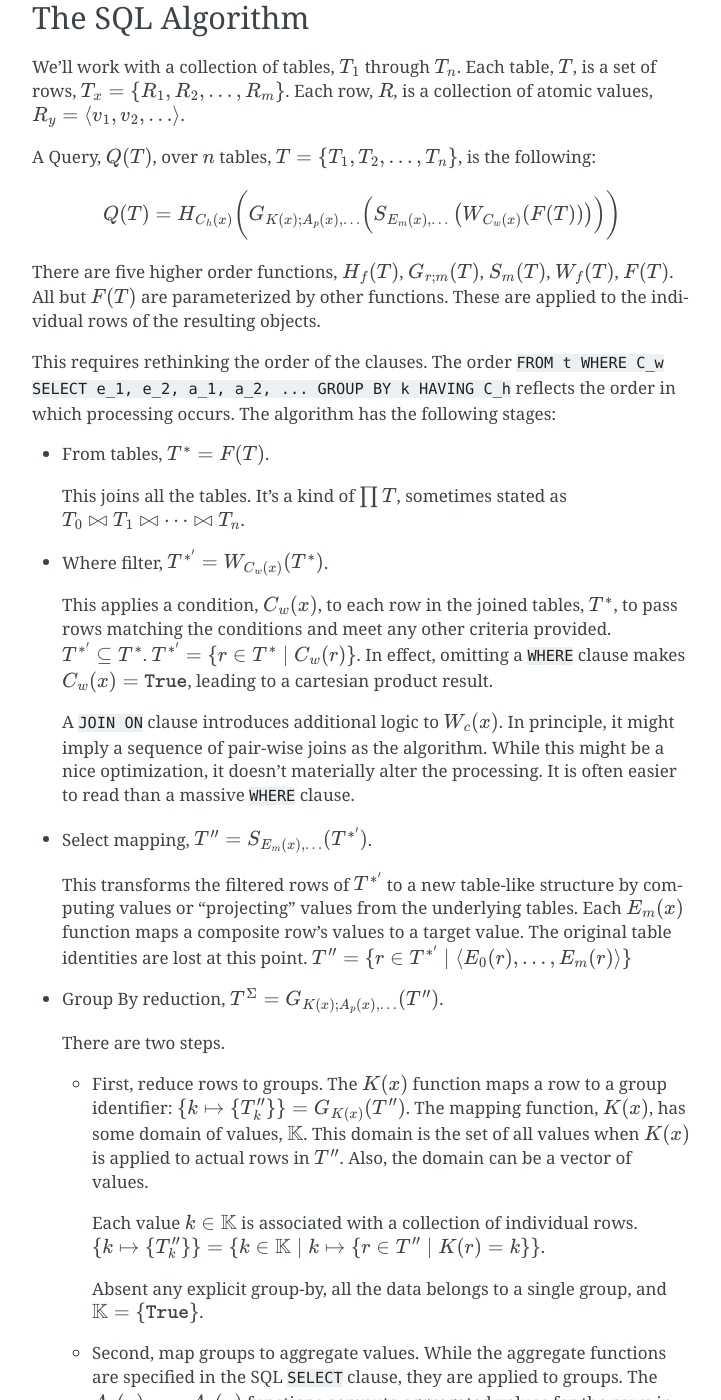
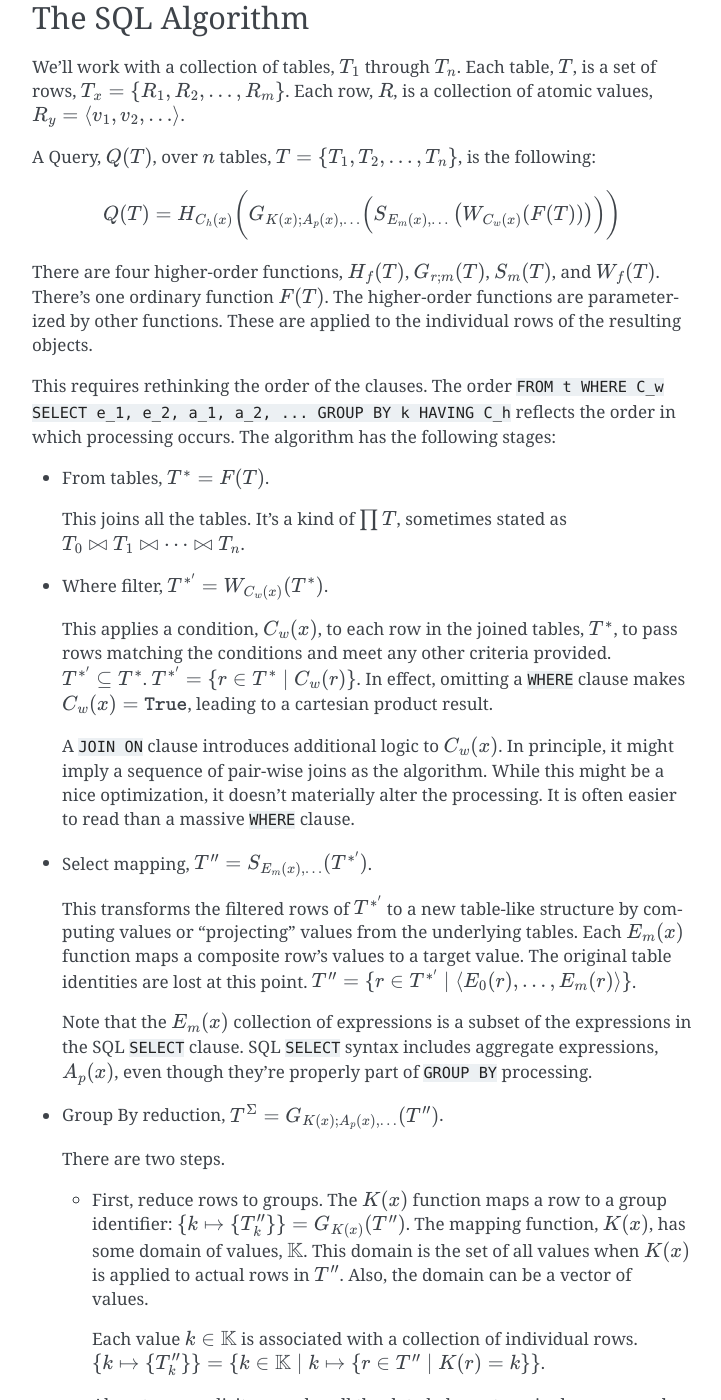
Before and after one commit to slott56/functional-SQL, a Sphinx documentation site: the page built from docs/concept.rst, in a window 1280 px wide and 1400 px high, scrolled down 1388 px. Shown: the whole window, without its empty margins (388-1109 px from the left). Built offline with Sphinx 7.4.7, drawn with Linux system fonts in a browser that asks for light colours; some of the changed text lies outside the part shown.

Commit message:
A minor cleanup to the documentation.

```diff
--- a/docs/concept.rst
+++ b/docs/concept.rst
@@ -73,8 +73,9 @@
 
     Q(T) = H_{C_h(x)} \biggl( G_{K(x); A_p(x), \dots} \Bigl( S_{E_m(x), \dots} \left( W_{C_w(x)} ( F(T) ) \right) \Bigr) \biggr)
 
-There are five higher order functions, :math:`H_f(T)`, :math:`G_{r;m}(T)`, :math:`S_m(T)`, :math:`W_f(T)`, :math:`F(T)`.
-All but :math:`F(T)` are parameterized by other functions.
+There are four higher-order functions, :math:`H_f(T)`, :math:`G_{r;m}(T)`, :math:`S_m(T)`, and :math:`W_f(T)`.
+There's one ordinary function :math:`F(T)`.
+The higher-order functions are parameterized by other functions.
 These are applied to the individual rows of the resulting objects.
 
 This requires rethinking the order of the clauses.
@@ -90,13 +91,16 @@
     This applies a condition, :math:`C_w(x)`, to each row in the joined tables, :math:`T^{*}`, to pass rows matching the conditions and meet any other criteria provided. :math:`T^{*^\prime} \subseteq T^{*}`.
     :math:`T^{*^\prime} = \{ r \in T^{*} \mid C_w(r) \}`. In effect, omitting a ``WHERE`` clause makes :math:`C_w(x) = \mathtt{True}`, leading to a cartesian product result.
 
-    A ``JOIN ON`` clause introduces additional logic to :math:`W_c(x)`. In principle, it might imply a sequence of pair-wise joins as the algorithm. While this might be a nice optimization, it doesn't materially alter the processing.
+    A ``JOIN ON`` clause introduces additional logic to :math:`C_w(x)`. In principle, it might imply a sequence of pair-wise joins as the algorithm. While this might be a nice optimization, it doesn't materially alter the processing.
     It is often easier to read than a massive ``WHERE`` clause.
 
 -   Select mapping, :math:`T^{\prime\prime} = S_{E_m(x), \dots}(T^{*^\prime})`.
 
     This transforms the filtered rows of :math:`T^{*^\prime}` to a new table-like structure by computing values or "projecting" values from the underlying tables. Each :math:`E_m(x)` function maps a composite row's values to a target value. The original table identities are lost at this point.
-    :math:`T^{\prime\prime} = \{ r \in T^{*^\prime} \mid \langle E_0(r), \dots, E_m(r) \rangle \}`
+    :math:`T^{\prime\prime} = \{ r \in T^{*^\prime} \mid \langle E_0(r), \dots, E_m(r) \rangle \}`.
+
+    Note that the :math:`E_m(x)` collection of expressions is a subset of the expressions in the SQL ``SELECT`` clause.
+    SQL ``SELECT`` syntax includes  aggregate expressions, :math:`A_p(x)`, even though they're properly part of ``GROUP BY`` processing.
 
 -   Group By reduction, :math:`T^{\Sigma} = G_{K(x); A_p(x), \dots}(T^{\prime\prime})`.
 
@@ -140,13 +144,13 @@
 
 ..  math::
 
-    Q(T) = (S_{E_m(x), \dots} \circ F \circ W_{C_w(x)} \circ G_{K(x); A_p(x), \dots} \circ H_{C_h(x)})(T)
+    Q(T) = (S_{E_m(x), \dots; A_p(x), \dots} \circ F \circ W_{C_w(x)} \circ G_{K(x), \dots} \circ H_{C_h(x)})(T)
 
-It's similar to the commonly-seen order of clauses.
+It's similar to the more commonly-used order of clauses.
 
 What's important are these features:
 
-1.  The sequence of operations is based on higher-order functions ``product()``, ``filter()``, ``map()`` ``reduce()``.
+1.  The sequence of operations is based on higher-order functions ``filter()``, ``map()`` ``reduce()``, and one ordinary ``product()`` function.
 
 2.  The sequence applies to "composite" rows from a number of tables prior to the ``SELECT`` and new rows from a single table after the ``SELECT``.
 
```
Also changed, not shown: 5 other files.
